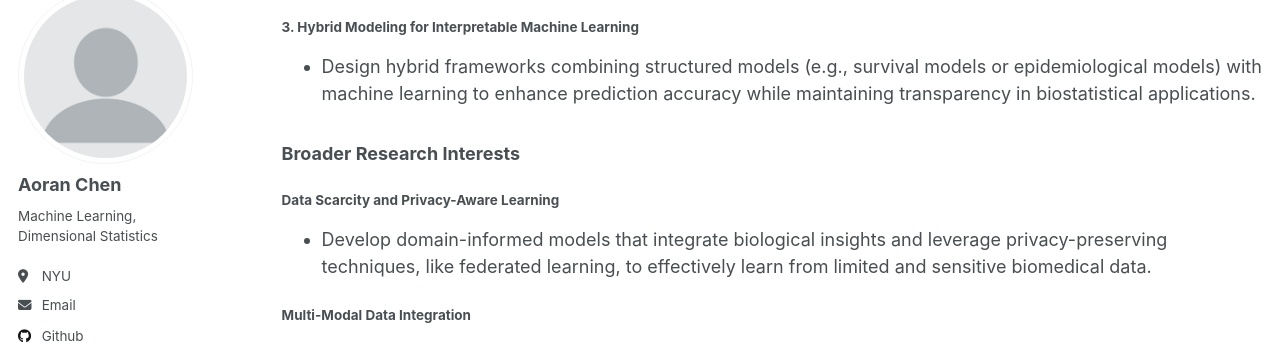
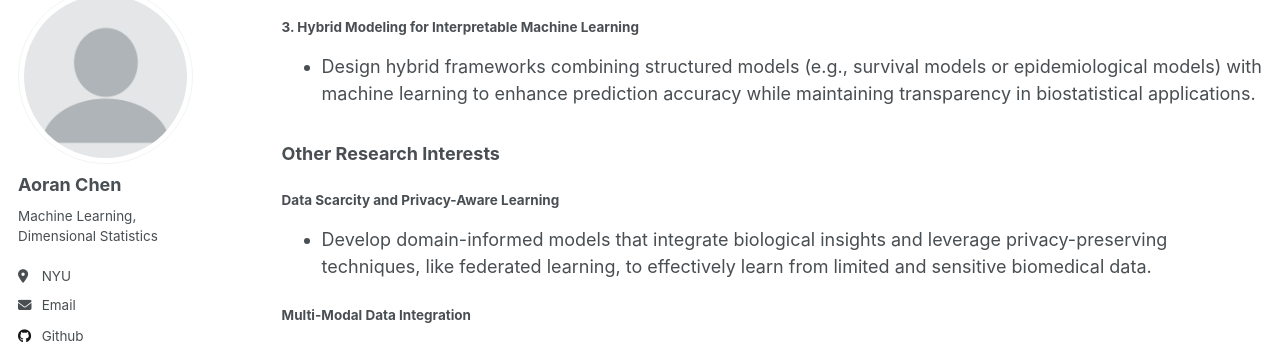
Before and after one commit to samohtaerg/samohtaerg.github.io, a Jekyll site: the page built from _pages/Research.md, in a window 1280 px wide and 900 px high, scrolled down 918 px. Shown: the part 117-462 px from the top of the window. Built offline with Jekyll 4.4.1, drawn with Linux system fonts in a browser that asks for light colours.

Commit message:
Update Research.md

```diff
--- a/_pages/Research.md
+++ b/_pages/Research.md
@@ -29,7 +29,7 @@ I focus on two core questions:
 #### 3. Hybrid Modeling for Interpretable Machine Learning
 - Design hybrid frameworks combining structured models (e.g., survival models or epidemiological models) with machine learning to enhance prediction accuracy while maintaining transparency in biostatistical applications.
 
-### Broader Research Interests
+### Other Research Interests
 
 #### Data Scarcity and Privacy-Aware Learning
 - Develop domain-informed models that integrate biological insights and leverage privacy-preserving techniques, like federated learning, to effectively learn from limited and sensitive biomedical data.
```
